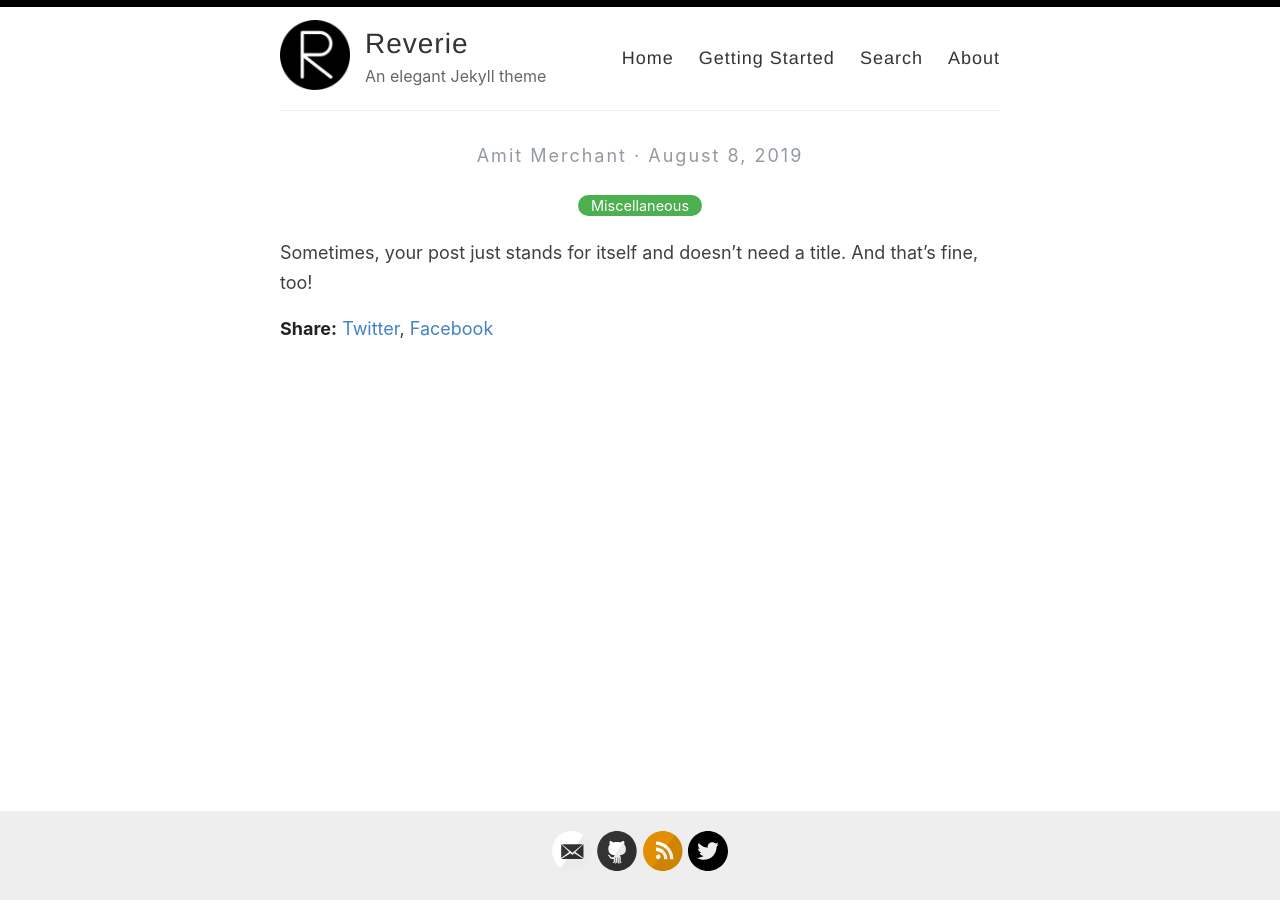
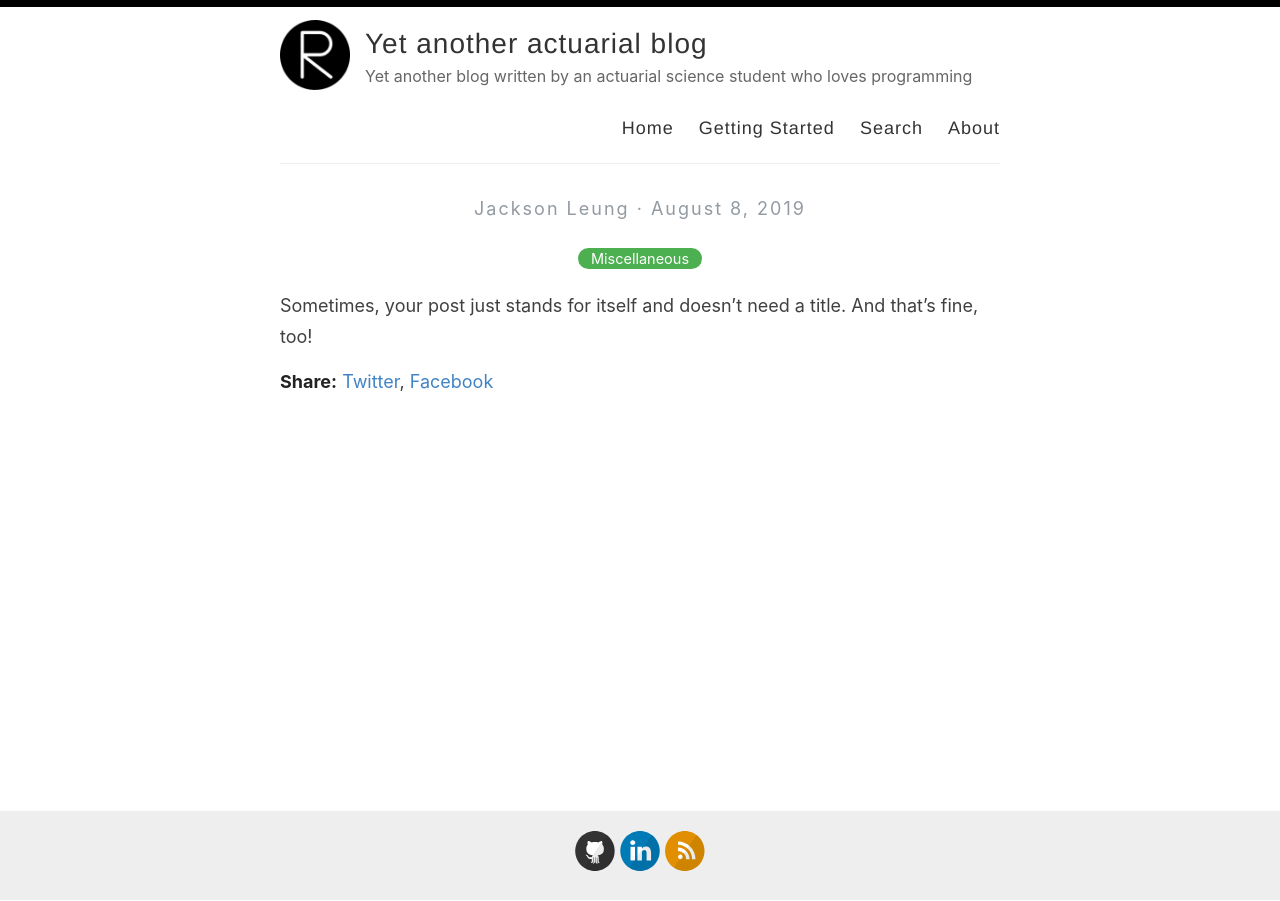
Before and after one commit to actuarialcat/actuarialcat.github.io, a Jekyll site: the page built from _posts/2019-08-08-no-title-posts.md, in a window 1280 px wide. Built offline with Jekyll 4.4.1, drawn with Linux system fonts in a browser that asks for light colours.

Commit message:
Update _config.yml

```diff
--- a/_config.yml
+++ b/_config.yml
@@ -3,13 +3,13 @@
 #
 
 # Name of your site (displayed in the header)
-name: Reverie
+name: Yet another actuarial blog
 
 # Name of the author
-author: Amit Merchant
+author: Jackson Leung
 
 # Short bio or description (displayed in the header)
-description: An elegant Jekyll theme
+description: Yet another blog written by an actuarial science student who loves programming
 
 # URL of your avatar or profile pic (you could use your GitHub profile pic)
 avatar: /images/reverie.png
@@ -21,15 +21,15 @@ avatar: /images/reverie.png
 # Includes an icon in the footer for each username you enter
 footer-links:
   dribbble:
-  email: amit.d.merchant@gmail.com
+  email:
   facebook:
   flickr:
-  github: amitmerchant1990/reverie
+  github: actuarialcat
   instagram:
-  linkedin:
+  linkedin: jackson-leung-805828174
   pinterest:
   rss: rss
-  twitter: amit_merchant
+  twitter:
   stackoverflow:
   youtube: # channel/<your_long_string> or user/<user-name>
   googleplus: # anything in your profile username that comes after plus.google.com/
@@ -41,18 +41,18 @@ footer-links:
 disqus:
 
 # Enter your Google Analytics web tracking code (e.g. UA-2110908-2) to activate tracking
-google_analytics: UA-43339302-11
+google_analytics:
 
 # Your website URL (e.g. http://amitmerchant1990.github.io or http://www.amitmerchant.com)
 # Used for Sitemap.xml and your RSS feed
-url: http://www.amitmerchant.com/reverie
-enforce_ssl: https://www.amitmerchant.com/reverie
+url: http://actuarialcat.github.io
+enforce_ssl: https://actuarialcat.github.io
 
 # If you're hosting your site at a Project repository on GitHub pages
 # (http://yourusername.github.io/repository-name)
 # and NOT your User repository (http://yourusername.github.io)
 # then add in the baseurl here, like this: "/repository-name"
-baseurl: "/reverie"
+baseurl:
 
 #
 # !! You don't need to change any of the configuration flags below !!
```
